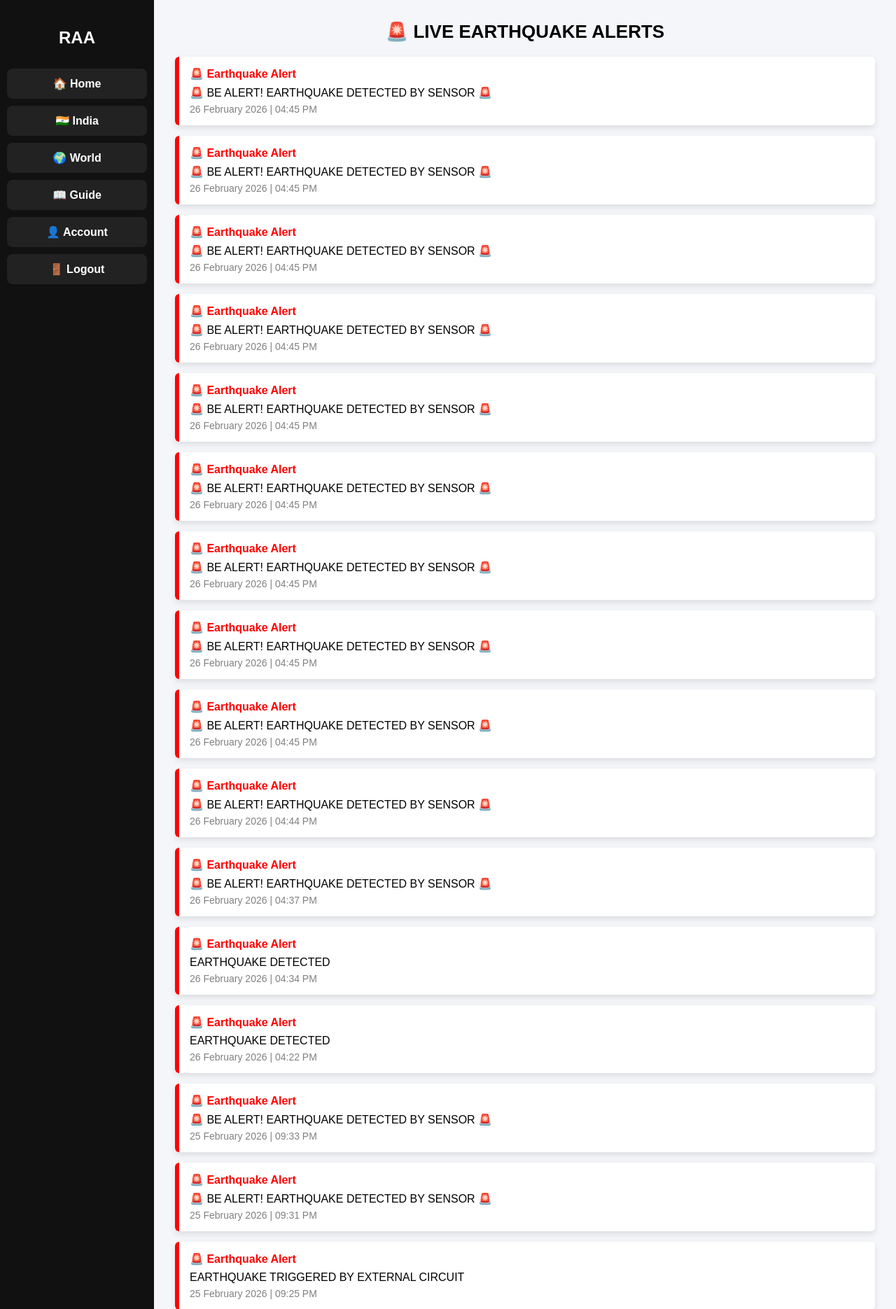
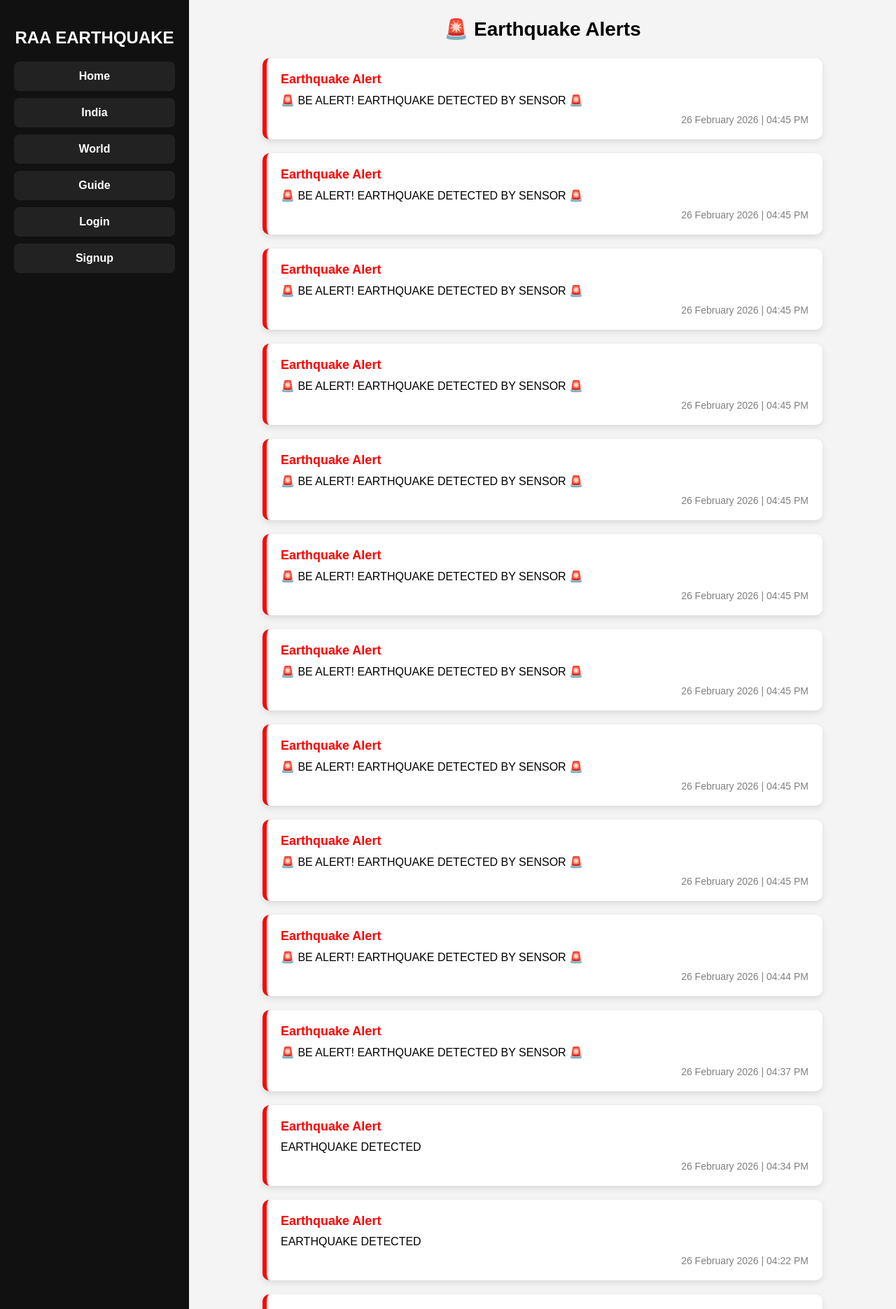
Before and after one commit to jhakalikant812-source/raa-earthquake, a Flask app: page / in a window 1280 px wide. Shown: the top 1870 px of the page at 70% size. Run offline with Flask 3, Linux system fonts and the light colour scheme; data comes from the database, SQL or seed files in the repository.

Commit message:
Admin sidebar visibility secured

```diff
--- a/templates/base.html
+++ b/templates/base.html
@@ -1,41 +1,48 @@
 <!DOCTYPE html>
 <html>
 <head>
-    <title>RAA EARTHQUAKE</title>
+    <title>Raa Earthquake</title>
+
+    <!-- Mobile Responsive -->
+    <meta name="viewport" content="width=device-width, initial-scale=1.0">
 
     <style>
         body {
             margin: 0;
             font-family: Arial, sans-serif;
-            background: #f4f6f9;
+            background-color: #f4f4f4;
         }
 
-        /* ===== Layout ===== */
+        /* Main Layout */
         .main-container {
             display: flex;
+            min-height: 100vh;
         }
 
-        /* ===== Sidebar ===== */
+        /* ================= SIDEBAR ================= */
         .sidebar {
-            width: 220px;
-            background: #111;
-            min-height: 100vh;
-            padding-top: 20px;
+            width: 230px;
+            background-color: #111;
+            padding: 20px;
+            color: white;
         }
 
         .sidebar h2 {
-            color: white;
             text-align: center;
-            margin-bottom: 30px;
+            margin-bottom: 20px;
         }
 
         .menu-box {
             background: #222;
-            margin: 10px;
+            margin: 10px 0;
             padding: 12px;
             border-radius: 8px;
             text-align: center;
             transition: 0.3s;
+        }
+
+        .menu-box:hover {
+            background: #333;
         }
 
         .menu-box a {
@@ -45,53 +52,34 @@
             display: block;
         }
 
-        .menu-box:hover {
-            background: #ff4444;
+        /* ================= CONTENT ================= */
+        .content {
+            flex: 1;
+            padding: 25px;
         }
 
-        /* ===== Content Area ===== */
-        .content {
-            flex: 1;
-            padding: 30px;
+        /* ================= MOBILE VIEW ================= */
+        @media (max-width: 768px) {
+
+            .main-container {
+                flex-direction: column;
             }
 
-        .alerts-title {
-            text-align: center;
-            font-size: 26px;
-            font-weight: bold;
-            margin-bottom: 20px;
+            .sidebar {
+                width: 100%;
+                display: flex;
+                flex-wrap: wrap;
+                justify-content: center;
             }
 
-        .alert-box {
-            background: white;
-            padding: 15px;
-            margin-bottom: 15px;
-            border-left: 6px solid red;
-            box-shadow: 0 4px 10px rgba(0,0,0,0.1);
-            border-radius: 6px;
+            .menu-box {
+                width: 45%;
+                margin: 5px;
             }
 
-        .alert-header {
-            font-weight: bold;
-            color: red;
-            margin-bottom: 8px;
+            .content {
+                padding: 15px;
             }
-
-        .alert-message {
-            font-size: 16px;
-            margin-bottom: 6px;
-        }
-
-        .alert-time {
-            font-size: 14px;
-            color: gray;
-        }
-
-        footer {
-            text-align: center;
-            padding: 10px;
-            background: #111;
-            color: white;
         }
 
     </style>
@@ -101,47 +89,58 @@
 
 <div class="main-container">
 
-    <!-- ===== Sidebar ===== -->
+    <!-- ================= SIDEBAR ================= -->
     <div class="sidebar">
 
-        <h2>RAA</h2>
+        <h2>RAA EARTHQUAKE</h2>
 
         <div class="menu-box">
-            <a href="/">🏠 Home</a>
+            <a href="/">Home</a>
         </div>
 
         <div class="menu-box">
-            <a href="/india">🇮🇳 India</a>
+            <a href="/india">India</a>
         </div>
 
         <div class="menu-box">
-            <a href="/world">🌍 World</a>
+            <a href="/world">World</a>
         </div>
 
         <div class="menu-box">
-            <a href="/guide">📖 Guide</a>
+            <a href="/guide">Guide</a>
+        </div>
+
+        {% if session.get("user_id") %}
+            <div class="menu-box">
+                <a href="/account">Account</a>
             </div>
 
             <div class="menu-box">
-            <a href="/account">👤 Account</a>
+                <a href="/logout">Logout</a>
+            </div>
+        {% else %}
+            <div class="menu-box">
+                <a href="/login">Login</a>
             </div>
 
+            <div class="menu-box">
+                <a href="/signup">Signup</a>
+            </div>
+        {% endif %}
+
+        <!-- ✅ RISHAV ADMIN OPTION (ONLY ADMIN CAN SEE) -->
         {% if session.get("user_email") in [
             "bharadwajrishav8434@gmail.com",
             "nitu9sharma9@gmail.com"
         ] %}
             <div class="menu-box">
-    <a href="/rishav">⭐ Rishav</a>
+                <a href="/rishav">Rishav</a>
             </div>
         {% endif %}
 
-        <div class="menu-box">
-            <a href="/logout">🚪 Logout</a>
     </div>
 
-    </div>
-
-    <!-- ===== Page Content ===== -->
+    <!-- ================= PAGE CONTENT ================= -->
     <div class="content">
         {% block content %}
         {% endblock %}
@@ -149,9 +148,5 @@
 
 </div>
 
-<footer>
-    © 2026 RAA Earthquake | Developed by Kalikant
-</footer>
-
 </body>
 </html>
--- a/templates/index.html
+++ b/templates/index.html
@@ -2,20 +2,75 @@
 
 {% block content %}
 
+<style>
+    .home-container {
+        max-width: 800px;
+        margin: auto;
+    }
+
+    .alerts-title {
+        font-size: 28px;
+        font-weight: bold;
+        text-align: center;
+        margin-bottom: 25px;
+    }
+
+    .alert-box {
+        background: white;
+        padding: 20px;
+        margin-bottom: 20px;
+        border-radius: 10px;
+        box-shadow: 0 4px 10px rgba(0,0,0,0.1);
+        border-left: 6px solid red;
+        transition: 0.3s;
+    }
+
+    .alert-box:hover {
+        transform: scale(1.02);
+    }
+
+    .alert-header {
+        font-size: 18px;
+        font-weight: bold;
+        color: red;
+        margin-bottom: 10px;
+    }
+
+    .alert-message {
+        font-size: 16px;
+        margin-bottom: 10px;
+    }
+
+    .alert-time {
+        font-size: 14px;
+        color: gray;
+        text-align: right;
+    }
+
+    /* Mobile Friendly */
+    @media (max-width: 768px) {
+        .alert-box {
+            padding: 15px;
+        }
+
+        .alerts-title {
+            font-size: 22px;
+        }
+    }
+</style>
+
 <div class="home-container">
 
     <div class="alerts-title">
-        🚨 LIVE EARTHQUAKE ALERTS
+        🚨 Earthquake Alerts
     </div>
-
-    <div id="alert-container">
 
     {% if alerts %}
         {% for alert in alerts %}
             <div class="alert-box">
 
                 <div class="alert-header">
-                        🚨 Earthquake Alert
+                    Earthquake Alert
                 </div>
 
                 <div class="alert-message">
@@ -29,46 +84,11 @@
             </div>
         {% endfor %}
     {% else %}
-            <p style="text-align:center;">No alerts available.</p>
+        <div class="alert-box" style="text-align:center;">
+            No alerts available.
+        </div>
     {% endif %}
 
 </div>
 
-</div>
-
-<!-- 🔥 AUTO REFRESH SCRIPT -->
-<script>
-function fetchAlerts() {
-    fetch("/get_alerts")
-    .then(response => response.json())
-    .then(data => {
-
-        let container = document.getElementById("alert-container");
-        container.innerHTML = "";
-
-        if (data.alerts.length === 0) {
-            container.innerHTML = "<p style='text-align:center;'>No alerts available.</p>";
-            return;
-        }
-
-        data.alerts.forEach(alert => {
-
-            let box = document.createElement("div");
-            box.className = "alert-box";
-
-            box.innerHTML = `
-                <div class="alert-header">🚨 Earthquake Alert</div>
-                <div class="alert-message">${alert.message}</div>
-                <div class="alert-time">${alert.time}</div>
-            `;
-
-            container.appendChild(box);
-        });
-    });
-}
-
-// Refresh every 5 seconds
-setInterval(fetchAlerts, 5000);
-</script>
-
 {% endblock %}
```
Lines whose indentation alone changed are shown as unchanged.
